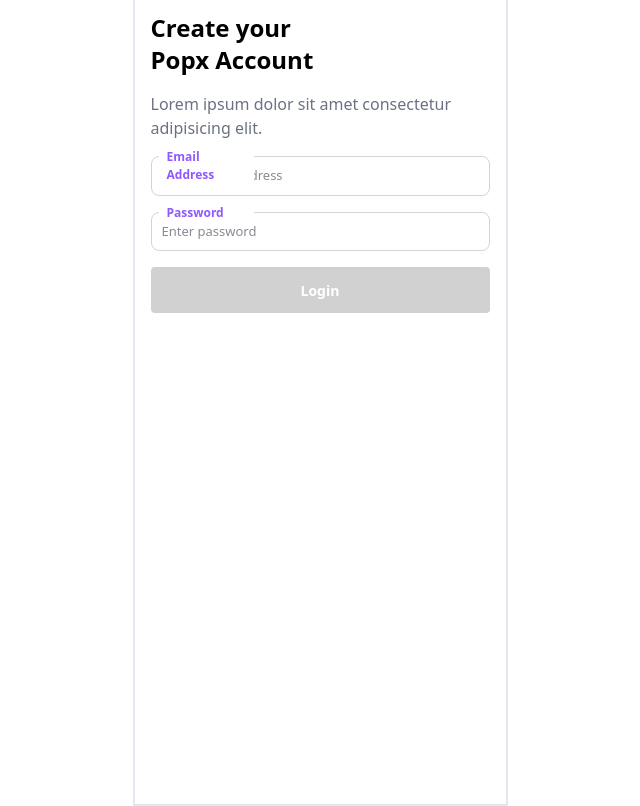
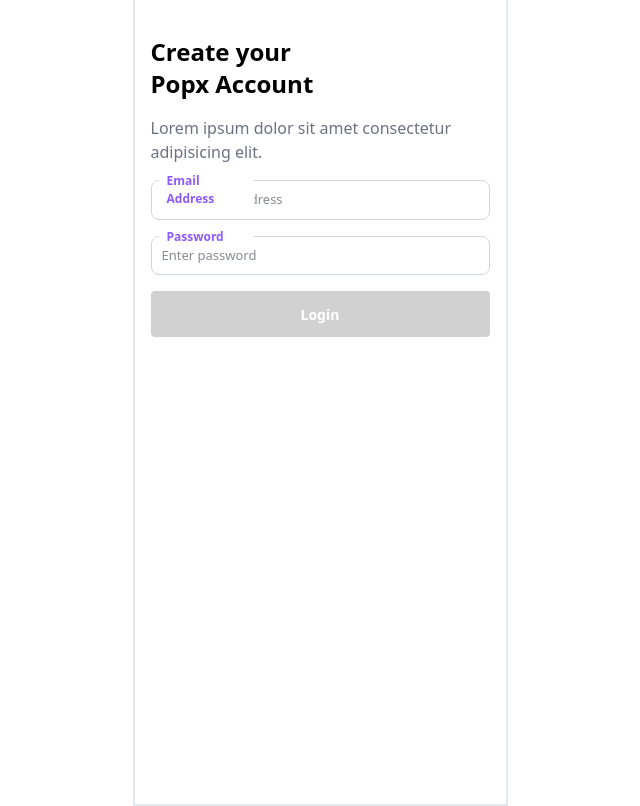
Before and after one commit to techshadow01/Internform, a React (Vite) app: page /login in a window 1280 px wide. Shown: the whole page, without its empty margins (320-960 px from the left). Built offline with nearby package versions, Linux system fonts and the light colour scheme.

Commit message:
Add files via upload

```diff
--- a/src/components/Login.jsx
+++ b/src/components/Login.jsx
@@ -35,7 +35,7 @@
                     e.preventDefault();
                     navigate('/account');
                 }}
-                className='flex flex-col gap-4 p-4 w-[375px] h-[812px] max-sm:w-screen max-sm:h-screen border-2 border-slate-200 '>
+                className='flex flex-col gap-4 p-4 pt-[40px] w-[375px] h-[812px] max-sm:w-screen max-sm:h-screen border-2 border-slate-200 '>
 
                 <div className='flex flex-col gap-4'>
                     <div className='text-2xl font-semibold'>
--- a/src/components/Sign.jsx
+++ b/src/components/Sign.jsx
@@ -54,7 +54,7 @@
         <>
             <form
                 onSubmit={handlesubmit}
-                className='flex flex-col justify-between p-4 w-[375px] h-[812px] max-sm:w-screen max-sm:h-screen border-2 border-slate-200 '>
+                className='flex flex-col justify-between p-4 pt-[40px] w-[375px] h-[812px] max-sm:w-screen max-sm:h-screen border-2 border-slate-200 '>
 
                 <div className='flex flex-col gap-4'>
                     <div className='text-2xl font-semibold'>
@@ -71,7 +71,7 @@
                                 <input
                                     id={item.label}
                                     type={item.label}
-                                    class="block px-2.5 py-[9px] w-full text-[13px] text-gray-900 bg-transparent rounded-lg border-[1.5px] border-gray-300 appearance-none focus:outline-none "
+                                    class="block px-2.5 py-[9px]  w-full text-[13px] text-gray-900 bg-transparent rounded-lg border-[1.5px] border-gray-300 appearance-none focus:outline-none "
                                     onChange={handleInputChange}
                                     placeholder={item.place}
                                     {...(item.name !== 'Company Name' ? { required: true } : {})}
```
